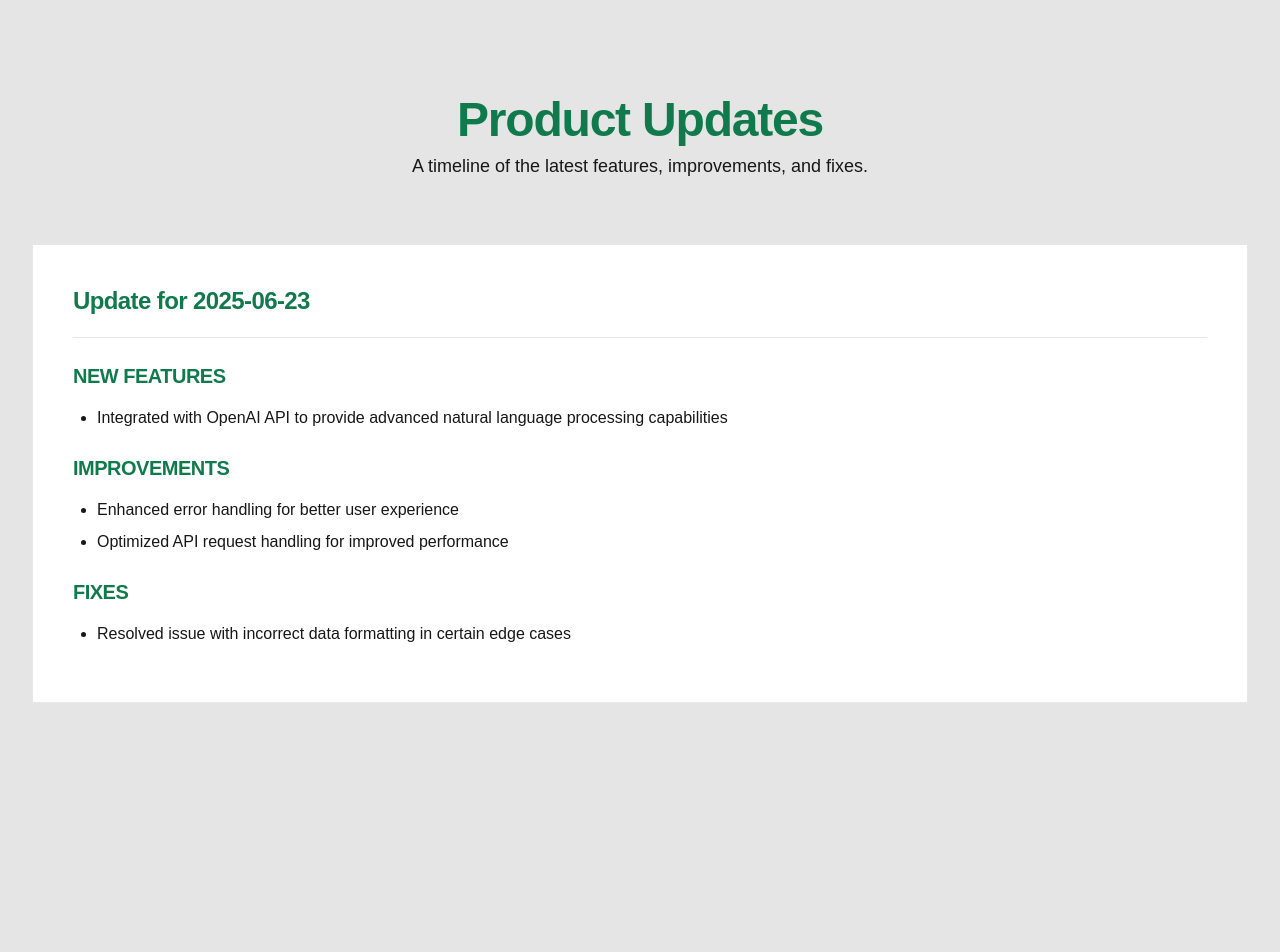
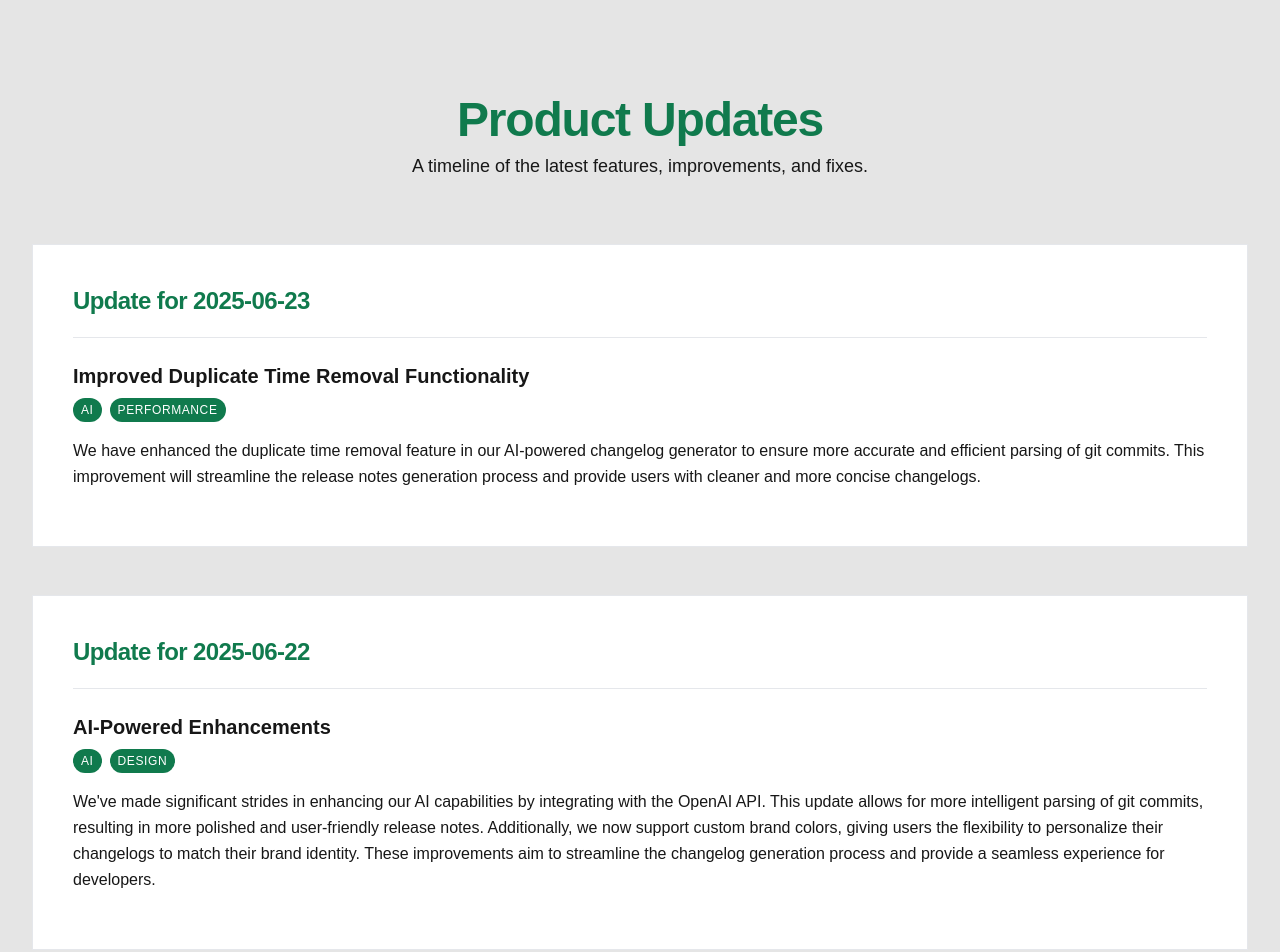
Before and after one commit to ZhenWang-Jen/Greptile-Project, a Next.js app: page / in a window 1280 px wide. Shown: the top 952 px of the page. Before the commit the page ends 800 px from the top, so only its background shows below. Built offline with nearby package versions, Linux system fonts and the light colour scheme.

Commit message:
feat: add meaningful tags to changelog

```diff
--- /dev/null
+++ b/changelogs/2025-06-21.md
@@ -0,0 +1,11 @@
+---
+title: Update for 2025-06-21
+date: 2025-06-21
+---
+
+## 2025-06-21
+
+### Improved AI Model for Enhanced Changelog Generation
+**Tags:** AI, Design
+
+We have upgraded our AI model to better analyze git commits and generate more accurate and polished release notes. This enhancement will ensure that developers receive more meaningful and informative changelogs, making it easier for them to track changes and stay updated on the latest developments in the tool.
--- /dev/null
+++ b/changelogs/2025-06-22.md
@@ -0,0 +1,11 @@
+---
+title: Update for 2025-06-22
+date: 2025-06-22
+---
+
+## 2025-06-22
+
+### AI-Powered Enhancements
+**Tags:** AI, Design
+
+We've made significant strides in enhancing our AI capabilities by integrating with the OpenAI API. This update allows for more intelligent parsing of git commits, resulting in more polished and user-friendly release notes. Additionally, we now support custom brand colors, giving users the flexibility to personalize their changelogs to match their brand identity. These improvements aim to streamline the changelog generation process and provide a seamless experience for developers.
--- a/changelogs/2025-06-23.md
+++ b/changelogs/2025-06-23.md
@@ -3,12 +3,9 @@ title: Update for 2025-06-23
 date: 2025-06-23
 ---
 
-## New Features
-- Integrated with OpenAI API to provide advanced natural language processing capabilities
+## 2025-06-23
 
-## Improvements
-- Enhanced error handling for better user experience
-- Optimized API request handling for improved performance
+### Improved Duplicate Time Removal Functionality
+**Tags:** AI, Performance
 
-## Fixes
-- Resolved issue with incorrect data formatting in certain edge cases
+We have enhanced the duplicate time removal feature in our AI-powered changelog generator to ensure more accurate and efficient parsing of git commits. This improvement will streamline the release notes generation process and provide users with cleaner and more concise changelogs.
--- a/scripts/generate-changelog.ts
+++ b/scripts/generate-changelog.ts
@@ -5,63 +5,56 @@ import fs from "fs";
 import path from "path";
 import { execSync } from "child_process";
 
-// ---------- Configuration ----------
-const LAST_COMMIT_FILE = path.join(process.cwd(), ".last-commit");
 const CHANGELOG_DIR = path.join(process.cwd(), "changelogs");
 const OPENROUTER_API_KEY = process.env.OPENROUTER_API_KEY;
 
-// ---------- Git Helpers ----------
-function getLastProcessedCommit(): string {
-  if (fs.existsSync(LAST_COMMIT_FILE)) {
-    return fs.readFileSync(LAST_COMMIT_FILE, "utf8").trim();
+function getAllCommitsGroupedByDate(): Record<string, string[]> {
+  const raw = execSync(
+    `git log --pretty=format:"%cd|%s" --date=short`,
+    { encoding: "utf8" }
+  );
+
+  const lines = raw.trim().split("\n").filter(Boolean);
+  const grouped: Record<string, string[]> = {};
+
+  for (const line of lines) {
+    const [date, message] = line.split("|");
+    if (!grouped[date]) grouped[date] = [];
+    grouped[date].push(message.trim());
   }
-  // If no file exists, return the first commit in the repo
-  return execSync("git rev-list --max-parents=0 HEAD", { encoding: "utf8" }).trim();
+
+  return grouped;
 }
 
-function getNewCommitsSinceLast(): string[] {
-  const lastHash = getLastProcessedCommit();
-  const currentHash = execSync("git rev-parse HEAD", { encoding: "utf8" }).trim();
-
-  if (lastHash === currentHash) {
-    console.log("🚫 No new commits since last changelog.");
-    return [];
-  }
-
-  const raw = execSync(`git log ${lastHash}..HEAD --pretty=format:%s`, { encoding: "utf8" });
-  return raw.trim().split("\n").filter(Boolean);
+function fixMarkdown(md: string): string {
+  return md.replace(/^\*\*(.+?)\*\*$/gm, "").trim();
 }
 
-function updateLastProcessedCommit() {
-  const currentHash = execSync("git rev-parse HEAD", { encoding: "utf8" }).trim();
-  fs.writeFileSync(LAST_COMMIT_FILE, currentHash);
-}
+async function summarizeCommits(commits: string[], date: string): Promise<string> {
+  const prompt = `
+    You are a technical writer generating a public-facing changelog entry for an AI-powered developer tool.
 
-// ---------- Markdown Formatter ----------
-function fixMarkdownHeadings(markdown: string): string {
-  return markdown.replace(/^\*\*(.+?)\*\*$/gm, "## $1");
-}
+    **Product context:**
+    The product is an AI-powered changelog generator. It analyzes git commits, generates polished release notes, and renders them to a frontend like Stripe or Twilio's changelog. The end user is a developer building or using developer tools. Updates may include improvements to parsing, prompt design, tag classification, UI rendering, markdown formatting, and more.
 
-// ---------- AI Summarization ----------
-async function summarizeCommits(commits: string[]): Promise<string> {
-  if (!OPENROUTER_API_KEY) {
-    throw new Error("❌ Missing OPENROUTER_API_KEY in .env.local");
-  }
-
-  const prompt = `
-    You're writing a changelog for a developer-facing product like Stripe or Twilio.
-
-    Commit messages:
+    **Today's commits:**
     ${commits.map((msg) => `- ${msg}`).join("\n")}
 
-    Instructions:
-    - Group entries into sections like "New Features", "Improvements", "Fixes", etc.
-    - Start each section with a bold title (e.g. **New Features**)
-    - Use bullet points to describe each change clearly and concisely
-    - Focus on what changed and why it matters to the end-user developer
-    - Respond in markdown only
-    - Do not return an empty response
-`;
+    **Instructions:**
+    - Write a clean, developer-friendly changelog for this date
+    - Include a short title and meaningful tags (e.g. AI, Design, Performance)
+    - If no meaningful tags, omit the Tags line
+    - Use this markdown format:
+
+    ## ${date}
+
+    ### [Title here]
+    **Tags:** AI, Design
+
+    [One-paragraph summary describing the user-facing value of this change]
+
+    Do not list raw commit messages. Do not include filler tags like chore/test/refactor.
+  `;
 
   const response = await fetch("https://openrouter.ai/api/v1/chat/completions", {
     method: "POST",
@@ -79,63 +72,34 @@ async function summarizeCommits(commits: string[]): Promise<string> {
 
   const json = await response.json();
   const content = json.choices?.[0]?.message?.content;
-
-  if (!content) {
-    console.error("⚠️ No summary returned from OpenRouter:", JSON.stringify(json, null, 2));
-    throw new Error("No summary returned from OpenRouter.");
-  }
-
-  return fixMarkdownHeadings(content.trim());
+  if (!content) throw new Error(`No changelog generated for ${date}`);
+  return fixMarkdown(content);
 }
 
-// ---------- Changelog Writer ----------
-function writeChangelog(content: string) {
-  const now = new Date();
-  const today = now.toLocaleDateString("en-CA"); // YYYY-MM-DD local time
-  const filePath = path.join(CHANGELOG_DIR, `${today}.md`);
-  const frontmatter = `---\ntitle: Update for ${today}\ndate: ${today}\n---\n\n`;
+function writeChangelog(content: string, date: string) {
+  const filePath = path.join(CHANGELOG_DIR, `${date}.md`);
+  const frontmatter = `---\ntitle: Update for ${date}\ndate: ${date}\n---\n\n`;
 
-  if (!fs.existsSync(CHANGELOG_DIR)) {
-    fs.mkdirSync(CHANGELOG_DIR);
-  }
+  if (!fs.existsSync(CHANGELOG_DIR)) fs.mkdirSync(CHANGELOG_DIR);
 
-  if (fs.existsSync(filePath)) {
-    console.log(`⚠️ Changelog for ${today} already exists. Skipping.`);
-    return;
-  }
-
-  fs.writeFileSync(filePath, frontmatter + content, "utf-8");
-  console.log(`✅ Changelog written to ${filePath}`);
+  fs.writeFileSync(filePath, frontmatter + content, "utf8");
+  console.log(`✅ Wrote changelog for ${date}`);
 }
 
-// ---------- Main Script ----------
 (async function run() {
   try {
-    const commits = getNewCommitsSinceLast();
+    const grouped = getAllCommitsGroupedByDate();
+    for (const date of Object.keys(grouped)) {
+      const filePath = path.join(CHANGELOG_DIR, `${date}.md`);
+      if (fs.existsSync(filePath)) {
+        console.log(`⏩ Skipping ${date}, changelog already exists.`);
+        continue;
+      }
 
-    const now = new Date();
-    const today = now.toLocaleDateString("en-CA"); // local date
-    const filePath = path.join(CHANGELOG_DIR, `${today}.md`);
-
-    if (commits.length === 0) {
-      if (!fs.existsSync(filePath)) {
-        console.log("🟡 No new commits, but no changelog exists yet — creating one from HEAD.");
-        const fallback = execSync("git log -1 --pretty=format:%s", { encoding: "utf8" }).trim();
-        commits.push(fallback);
-      } else {
-        console.log("✅ No new commits and changelog already exists. Skipping generation.");
-        return;
-      }
+      const summary = await summarizeCommits(grouped[date], date);
+      writeChangelog(summary, date);
     }
-
-    console.log("📋 New commits:\n" + commits.join("\n"));
-
-    const markdown = await summarizeCommits(commits);
-    console.log("\n🧠 AI-generated changelog:\n", markdown);
-
-    writeChangelog(markdown);
-    updateLastProcessedCommit();
   } catch (err: any) {
-    console.error("❌ Error generating changelog:", err.message);
+    console.error("❌ Error:", err.message);
   }
 })();
--- a/src/app/page.tsx
+++ b/src/app/page.tsx
@@ -1,6 +1,7 @@
 import fs from "fs";
 import path from "path";
 import matter from "gray-matter";
+import React from "react";
 
 interface Changelog {
   slug: string;
@@ -14,90 +15,49 @@ function parseMarkdown(content: string): React.ReactNode {
   const lines = content.split("\n");
   const elements: React.ReactNode[] = [];
 
-  let currentList: string[] = [];
-  let inList = false;
+  lines.forEach((line, index) => {
+    const trimmed = line.trim();
 
-  lines.forEach((line, index) => {
-    const trimmedLine = line.trim();
+    if (trimmed.startsWith("## ")) return; // Skip top-level heading (we use title instead)
 
-    if (trimmedLine.startsWith("## ")) {
-      if (inList) {
-        elements.push(
-          <ul
-            key={`list-${index}`}
-            className="list-disc pl-6 mb-4 space-y-2 text-[var(--foreground)]"
-          >
-            {currentList.map((item, i) => (
-              <li key={i}>{item}</li>
-            ))}
-          </ul>
-        );
-        currentList = [];
-        inList = false;
-      }
+    if (trimmed.startsWith("### ")) {
       elements.push(
-        <h2
+        <h3
           key={index}
-          className="text-xl font-semibold text-[var(--brand-green)] mt-6 mb-4 tracking-tight uppercase"
+          className="text-xl font-semibold text-[var(--foreground)] mt-4 mb-2"
         >
-          {trimmedLine.substring(3)}
-        </h2>
+          {trimmed.replace(/^### /, "")}
+        </h3>
       );
-    } else if (trimmedLine.startsWith("- ")) {
-      if (!inList) {
-        inList = true;
-      }
-      currentList.push(trimmedLine.substring(2));
-    } else if (trimmedLine === "") {
-      if (inList) {
-        elements.push(
-          <ul
-            key={`list-${index}`}
-            className="list-disc pl-6 mb-4 space-y-2 text-[var(--foreground)]"
-          >
-            {currentList.map((item, i) => (
-              <li key={i}>{item}</li>
-            ))}
-          </ul>
-        );
-        currentList = [];
-        inList = false;
-      }
-    } else if (trimmedLine) {
-      if (inList) {
-        elements.push(
-          <ul
-            key={`list-${index}`}
-            className="list-disc pl-6 mb-4 space-y-2 text-[var(--foreground)]"
-          >
-            {currentList.map((item, i) => (
-              <li key={i}>{item}</li>
-            ))}
-          </ul>
-        );
-        currentList = [];
-        inList = false;
-      }
+    } else if (trimmed.startsWith("**Tags:**")) {
+      const tagText = trimmed.replace("**Tags:**", "").trim();
+      if (!tagText || /^(n\/a|null|none|\[no specific tags\])$/i.test(tagText)) return;
+
+      const tags = tagText.split(",").map((tag) => tag.trim());
+
       elements.push(
-        <p key={index} className="text-[var(--foreground)] mb-4">
-          {trimmedLine}
+        <div key={index} className="flex flex-wrap gap-2 mb-4">
+          {tags.map((tag, i) => (
+            <span
+              key={i}
+              className="bg-[var(--brand-green)] text-white text-xs font-medium px-2 py-1 rounded-full uppercase tracking-wider"
+            >
+              {tag}
+            </span>
+          ))}
+        </div>
+      );
+    } else if (trimmed) {
+      elements.push(
+        <p
+          key={index}
+          className="text-base text-[var(--foreground)] mb-4 leading-relaxed"
+        >
+          {trimmed}
         </p>
       );
     }
   });
-
-  if (inList) {
-    elements.push(
-      <ul
-        key="last-list"
-        className="list-disc pl-6 mb-4 space-y-2 text-[var(--foreground)]"
-      >
-        {currentList.map((item, i) => (
-          <li key={i}>{item}</li>
-        ))}
-      </ul>
-    );
-  }
 
   return elements;
 }
@@ -155,12 +115,13 @@ export default function Home() {
             </div>
           </article>
         ))}
+
         {changelogs.length === 0 && (
           <div className="text-center py-16 bg-[var(--card-background)] rounded-xl shadow-md border border-[var(--card-border)]">
             <h2 className="text-3xl font-bold text-[var(--brand-green)]">
               No changelogs yet!
             </h2>
-            <p className="text-lg mt-4 ]">
+            <p className="text-lg mt-4 text-[var(--foreground)]">
               Run the generator to see your first product update here.
             </p>
           </div>
```
